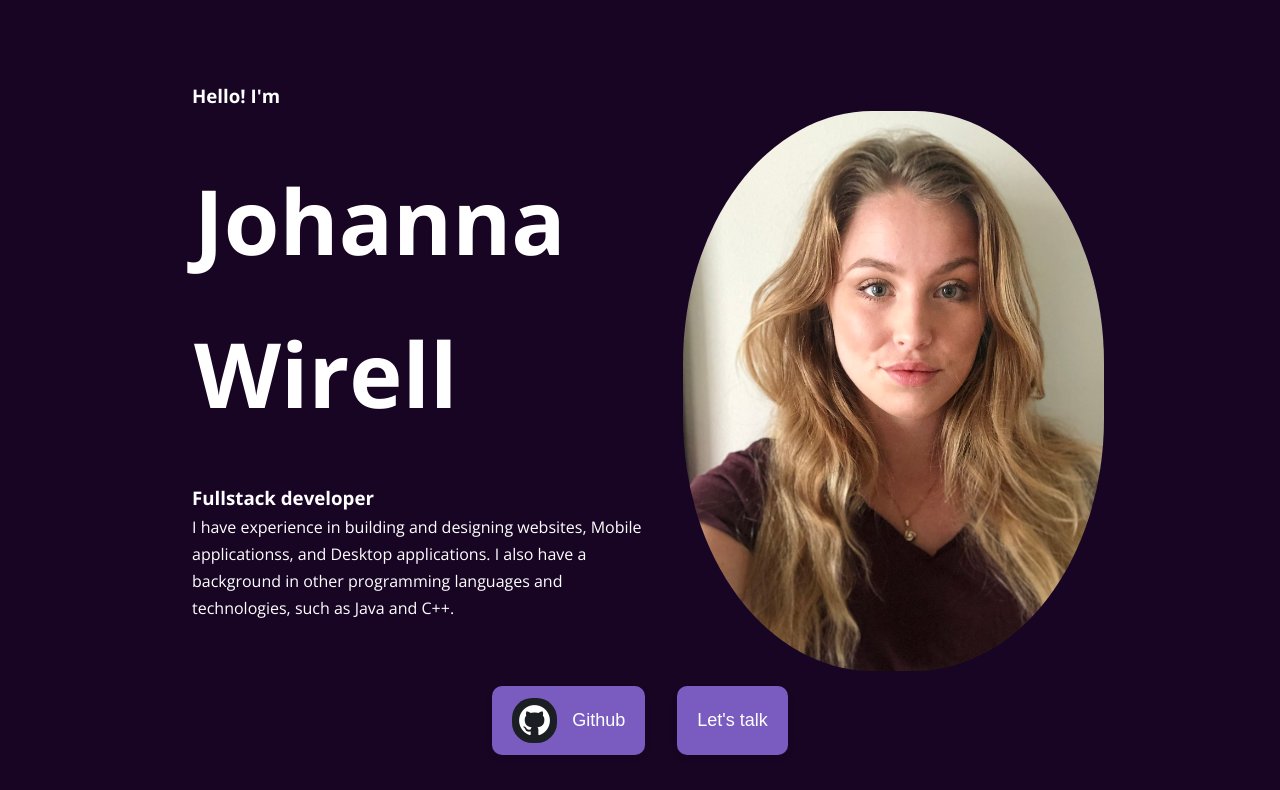
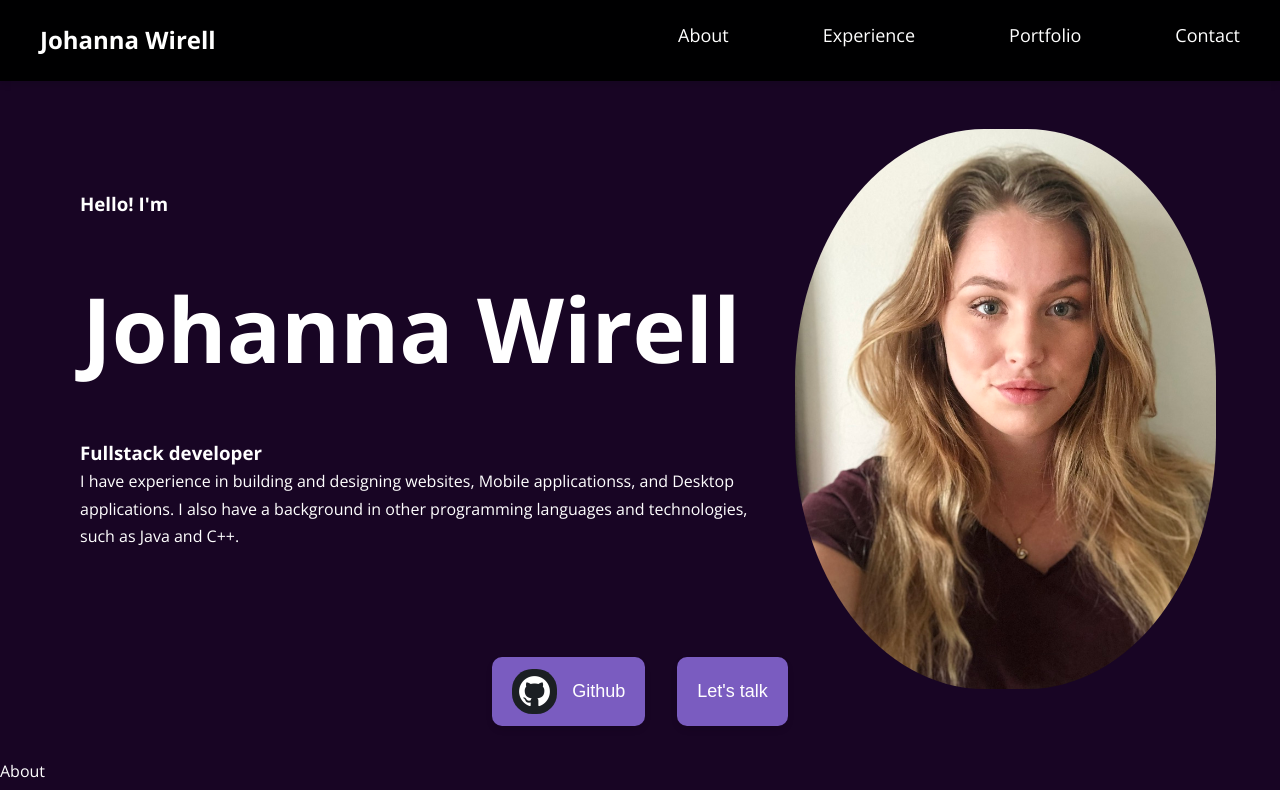
Before and after one commit to johannawirell/Portfolio, a React (Create React App) app: page / in a window 1280 px wide. Shown: the top 790 px of the page. Built offline with nearby package versions, Linux system fonts and the light colour scheme.

Commit message:
Navigation and github button

```diff
--- a/src/App.jsx
+++ b/src/App.jsx
@@ -12,8 +12,8 @@ import { Footer } from './components/footer/Footer'
 export const App = () => {
   return (
     <>
+      <Nav />
       <Header />
-      <Nav />
       <About />
       <Experience />
       <Services />
--- a/src/components/header/Header.jsx
+++ b/src/components/header/Header.jsx
@@ -4,9 +4,13 @@ import ME_PATH from '../../assets/me.jpeg';
 import GITHUB_PATH from '../../assets/github.jpeg';
 
 export const Header = () => {
+  const openGitHub = () => {
+    window.open('https://github.com/johannawirell', '_blank');
+  };
+
   return (
-    <header>
-      <div className="container">
+    <>
+      <div className="container-header">
         <div className="profile">
           <h3>Hello! I'm</h3>
           <h1>Johanna Wirell</h1>
@@ -19,14 +23,13 @@ export const Header = () => {
         </div>
       </div>
       <div className="contact">
-        <button className="contact-btn">
+        <button className="contact-btn" onClick={openGitHub}>
           <img src={GITHUB_PATH} alt="" className='github'/>
           Github
           </button>
         <button className="contact-btn">Let's talk</button>
       </div>
-    </header>
-
+      </>
 
   );
 };
--- a/src/components/header/header.css
+++ b/src/components/header/header.css
@@ -1,10 +1,7 @@
-header {
-    margin-top: 3rem;
-}
-
-.container {
+.container-header {
     display: flex;
     align-items: center;
+    margin: 3rem;
 }
 
 img {
@@ -71,12 +68,6 @@ button:active {
     height: 45px;
 }
 
-.contact-btn {
-    /* height: 50px; */
-    /* width: 100px; */
-    /* margin-right: 50%; */
-}
-
 @media screen and (max-width: 1024px) {
     .image {
         flex: 0 0 auto;
--- a/src/components/nav/Nav.jsx
+++ b/src/components/nav/Nav.jsx
@@ -1,7 +1,17 @@
 import React from 'react'
+import './nav.css'
 
 export const Nav = () => {
   return (
-    <div>Nav</div>
+    <>
+      <div className='container-nav'>
+        <div className='header-item'>Johanna Wirell</div>
+        <div className='nav-item'>About</div>
+        <div className='nav-item'>Experience</div>
+        <div className='nav-item'>Portfolio</div>
+        <div className='nav-item'>Contact</div>
+      </div>
+    </>
+
   )
 }
--- a/src/components/nav/nav.css
+++ b/src/components/nav/nav.css
@@ -0,0 +1,50 @@
+.container-nav {
+    display: flex;
+    background-color: #000001;
+    padding: 20px 40px;
+    gap: 4rem;
+    box-shadow: 0px 4px 6px rgba(0, 0, 0, 0.1);
+}
+
+.header-item {
+    font-size: 24px;
+    font-weight: bold;
+    color: white;
+}
+
+.nav-item {
+    margin-left: 30px;
+    font-size: 18px;
+    color: white;
+    text-decoration: none;
+    cursor: pointer;
+    transition: color 0.3s ease;
+}
+
+.header-item {
+    margin-right: auto;
+}
+
+.nav-item:first-child {
+    margin-left: auto;
+}
+
+.nav-item:hover {
+    color: #7a5cc0;
+}
+
+.nav-item:active {
+    color: #7a5cc0;
+}
+
+@media screen and (max-width: 768px) {
+    .container-nav {
+        flex-direction: column;
+        align-items: flex-start;
+    }
+
+    .nav-item {
+        margin-left: 0;
+        margin-top: 10px;
+    }
+}
```
